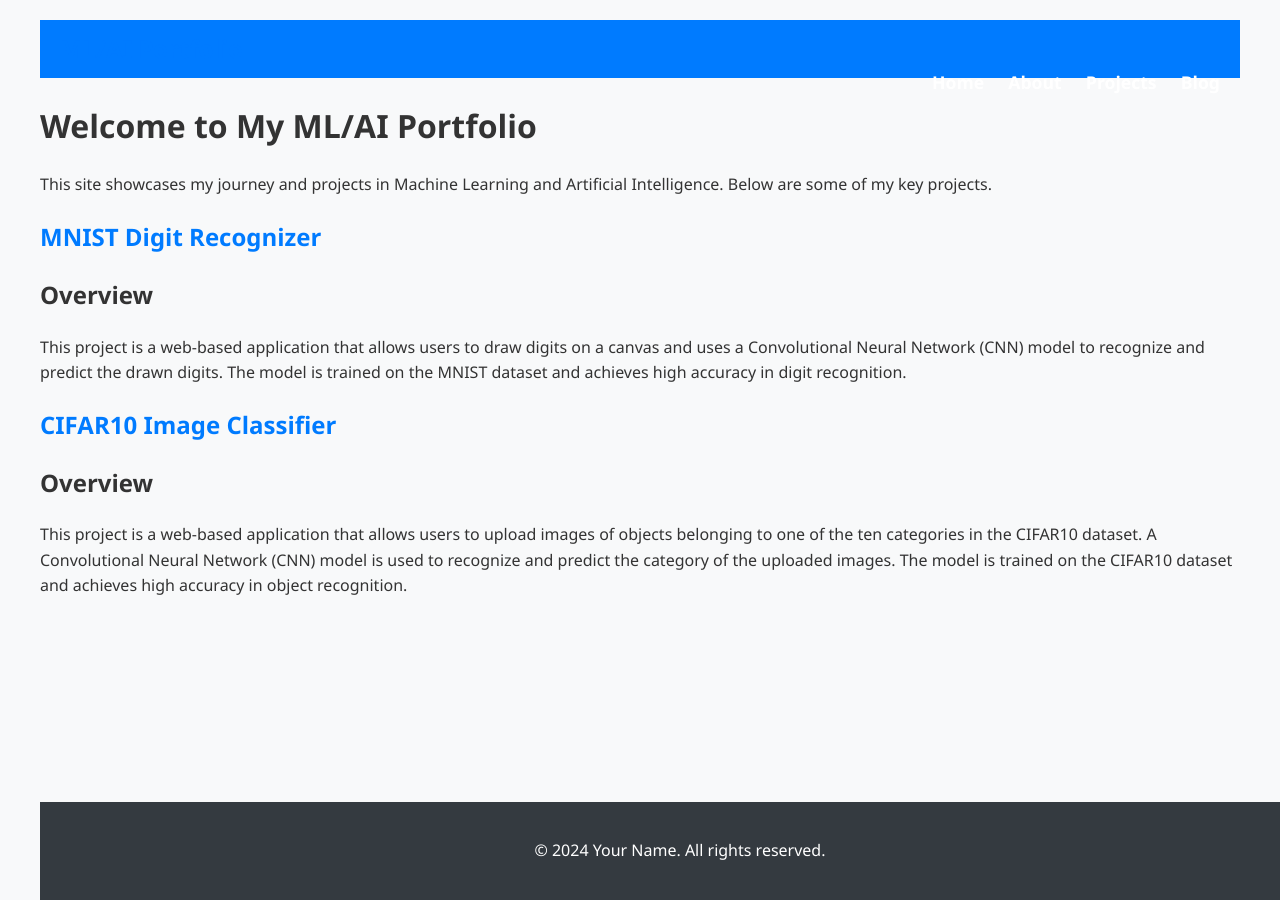
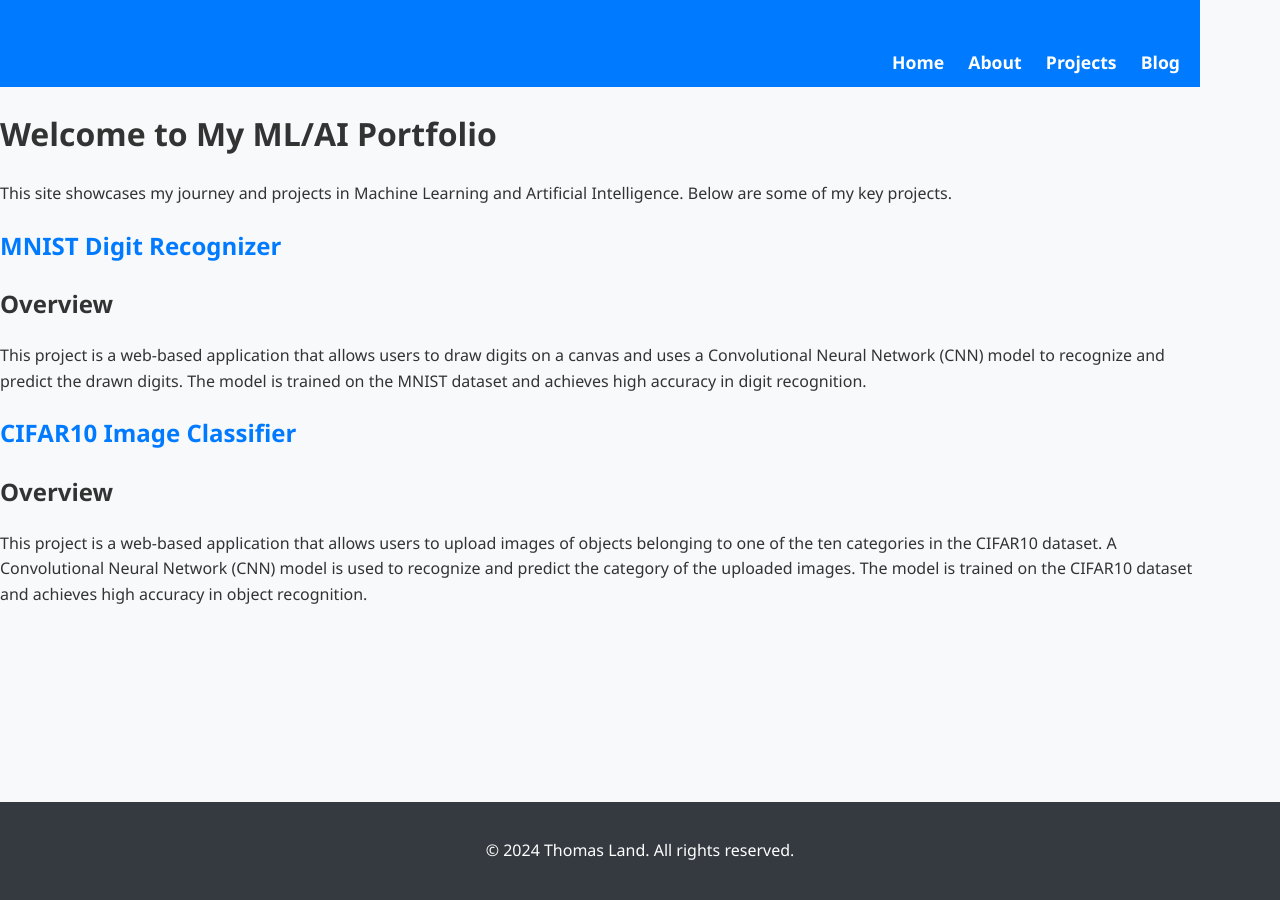
Before and after one commit to ThomasDoesAI/ThomasDoesAI.github.io, a Jekyll site: the page built from index.md, in a window 1280 px wide. Built offline with Jekyll 4.4.1, drawn with Linux system fonts in a browser that asks for light colours.

Commit message:
updated style and nav bar

```diff
--- a/_layouts/default.html
+++ b/_layouts/default.html
@@ -7,23 +7,23 @@
   </head>
   <body>
     <header>
-      <nav class="navbar">
-        <div class="container">
-          <h1><a href="{{ site.url }}">{{ site.title }}</a></h1>
-          <ul class="nav-links">
+      <div class="container">
+        <h1><a href="{{ site.url }}">{{ site.title }}</a></h1>
+        <nav>
+          <ul>
             <li><a href="{{ site.url }}">Home</a></li>
             <li><a href="{{ site.url }}/about">About</a></li> <!-- Example link -->
             <li><a href="{{ site.url }}/projects">Projects</a></li> <!-- Example link -->
             <li><a href="{{ site.url }}/blog">Blog</a></li> <!-- Example link -->
           </ul>
-        </div>
-      </nav>
+        </nav>
+      </div>
     </header>
     <main>
       {{ content }}
     </main>
     <footer>
-      <p>&copy; {{ site.time | date: '%Y' }} Your Name. All rights reserved.</p>
+      <p>&copy; {{ site.time | date: '%Y' }} Thomas Land. All rights reserved.</p>
     </footer>
   </body>
 </html>
--- a/assets/css/style.css
+++ b/assets/css/style.css
@@ -119,42 +119,56 @@ body, html {
   /* Example additional styling */
   /* Customize these styles further based on your design preferences */
 
+/* Reset default margins and padding */
+body, html {
+    margin: 0;
+    padding: 0;
+  }
+
+  /* Container for centralized content */
+  .container {
+    max-width: 1200px;
+    margin: 0 auto;
+    padding: 0 20px;
+  }
+
   /* Navigation bar */
-.navbar {
+  header {
     background-color: #007bff;
     color: #fff;
-    padding: 10px 20px;
+    padding: 10px 0;
   }
 
-  .navbar h1 {
+  header h1 {
+    font-size: 1.5rem;
     margin: 0;
   }
 
   /* Navigation links */
-  .nav-links {
+  nav ul {
     list-style-type: none;
     padding: 0;
     margin: 0;
-    float: right;
+    text-align: right;
   }
 
-  .nav-links li {
+  nav ul li {
     display: inline-block;
     margin-left: 20px;
   }
 
-  .nav-links li:first-child {
+  nav ul li:first-child {
     margin-left: 0;
   }
 
-  .nav-links a {
+  nav ul li a {
     color: #fff;
     text-decoration: none;
+    font-size: 1.1rem;
     font-weight: bold;
-    font-size: 1.1rem;
     transition: opacity 0.3s ease;
   }
 
-  .nav-links a:hover {
+  nav ul li a:hover {
     opacity: 0.8;
   }
```
